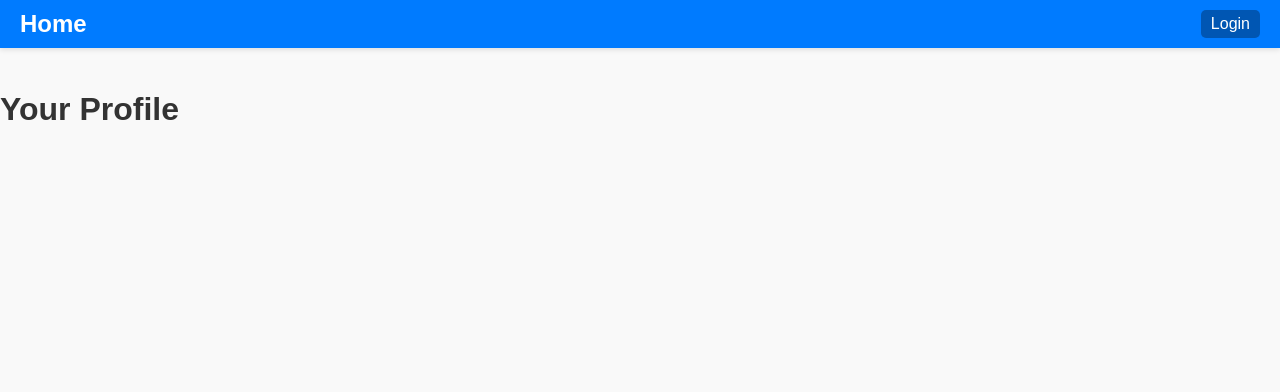
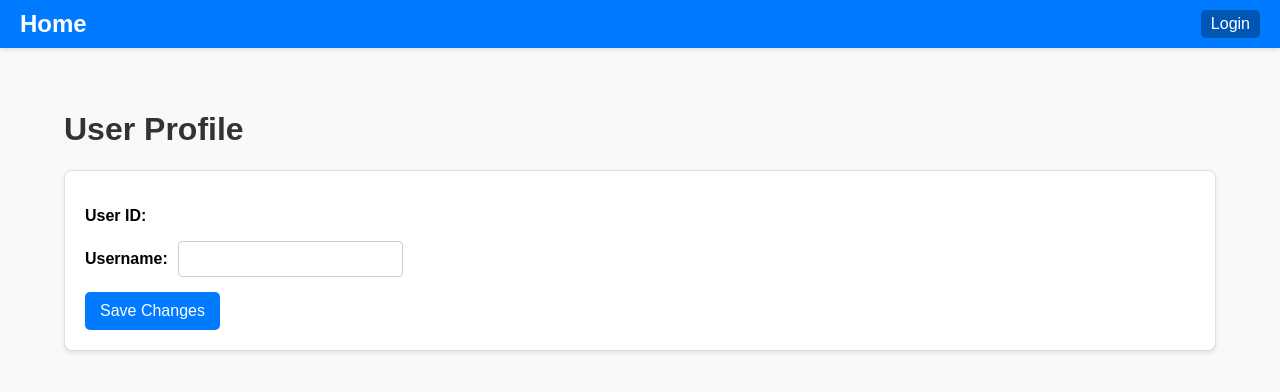
Before and after one commit to Krucjush/frameworki-frontendowe, a React (Vite) app: page /user in a window 1280 px wide. Shown: the top 392 px of the page. Built offline with nearby package versions, Linux system fonts and the light colour scheme.

Commit message:
Add user management page

```diff
--- a/src/components/Navbar.tsx
+++ b/src/components/Navbar.tsx
@@ -10,6 +10,10 @@ const Navbar = () => {
     navigate('/login');
   };
 
+  const handleUserPageRedirect = () => {
+    navigate('/user');
+  };
+
   return (
     <header className="navbar">
       <div className="navbar-left">
@@ -18,7 +22,7 @@ const Navbar = () => {
       <div className="navbar-right">
         {isLoggedIn ? (
           <>
-            <span className="navbar-welcome">Welcome, {user.username}</span>
+            <button onClick={handleUserPageRedirect} className="navbar-welcome-button">Welcome, {user.username}</button>
             <button onClick={handleLogout} className="navbar-logout">Logout</button>
           </>
         ) : (
--- a/src/pages/UserPage.tsx
+++ b/src/pages/UserPage.tsx
@@ -1,64 +1,48 @@
-import { useEffect, useState } from 'react';
-import { useAuth } from '../context/AuthContext';
-import { getUserById, updateUserById } from '../api/usersApi';
+import { useState } from 'react';
+import { useNavigate } from 'react-router-dom';
 
 const UserPage = () => {
-  const { user } = useAuth();
-  const [userData, setUserData] = useState<any>(null);
-  const [editing, setEditing] = useState(false);
+  const navigate = useNavigate();
+  const [user, setUser] = useState(() => {
+    return JSON.parse(localStorage.getItem('user') || '{}');
+  });
 
-  useEffect(() => {
-    if (user) {
-      getUserById(user.id)
-        .then((response) => setUserData(response.data))
-        .catch((error) => console.error('Error fetching user:', error));
-    }
-  }, [user]);
+  const [newUsername, setNewUsername] = useState(user.username || '');
 
-  const handleEdit = () => setEditing(true);
+  const handleUsernameChange = (e: React.ChangeEvent<HTMLInputElement>) => {
+    setNewUsername(e.target.value);
+  };
 
   const handleSave = () => {
-    if (userData) {
-      updateUserById(user.id, userData)
-        .then(() => setEditing(false))
-        .catch((error) => console.error('Error updating user:', error));
-    }
+    const updatedUser = { ...user, username: newUsername };
+    localStorage.setItem('user', JSON.stringify(updatedUser));
+    setUser(updatedUser);
+    alert('Username updated successfully!');
+    navigate('/user')
   };
 
   return (
-    <div>
-      <h1>Your Profile</h1>
-      {userData && (
-        <div>
-          <label>Name:</label>
-          {editing ? (
-            <input
-              type="text"
-              value={userData.name}
-              onChange={(e) =>
-                setUserData({ ...userData, name: e.target.value })
-              }
-            />
-          ) : (
-            <p>{userData.name}</p>
-          )}
-          <label>Email:</label>
-          {editing ? (
-            <input
-              type="email"
-              value={userData.email}
-              onChange={(e) =>
-                setUserData({ ...userData, email: e.target.value })
-              }
-            />
-          ) : (
-            <p>{userData.email}</p>
-          )}
-          <button onClick={editing ? handleSave : handleEdit}>
-            {editing ? 'Save' : 'Edit'}
-          </button>
+    <div className="container">
+      <h1>User Profile</h1>
+      <div className="user-card">
+        <p>
+          <strong>User ID:</strong> {user.id}
+        </p>
+        <div className="user-edit">
+          <label htmlFor="username">
+            <strong>Username:</strong>
+          </label>
+          <input
+            id="username"
+            type="text"
+            value={newUsername}
+            onChange={handleUsernameChange}
+          />
         </div>
-      )}
+        <button onClick={handleSave} className="save-button">
+          Save Changes
+        </button>
+      </div>
     </div>
   );
 };
--- a/src/styles.css
+++ b/src/styles.css
@@ -137,3 +137,41 @@ body {
     background-color: #f1f1f1;
     border-radius: 8px;
   }
+
+  .user-card {
+    background-color: white;
+    border: 1px solid #ddd;
+    border-radius: 8px;
+    padding: 20px;
+    box-shadow: 0 2px 5px rgba(0, 0, 0, 0.1);
+    margin-top: 20px;
+  }
+
+  .user-edit {
+    display: flex;
+    align-items: center;
+    margin: 15px 0;
+  }
+
+  .user-edit input {
+    margin-left: 10px;
+    padding: 8px;
+    font-size: 1rem;
+    border: 1px solid #ccc;
+    border-radius: 4px;
+  }
+
+  .save-button {
+    background-color: #007bff;
+    color: white;
+    border: none;
+    padding: 10px 15px;
+    border-radius: 5px;
+    font-size: 1rem;
+    cursor: pointer;
+    transition: background-color 0.3s ease;
+  }
+
+  .save-button:hover {
+    background-color: #0056b3;
+  }
```
